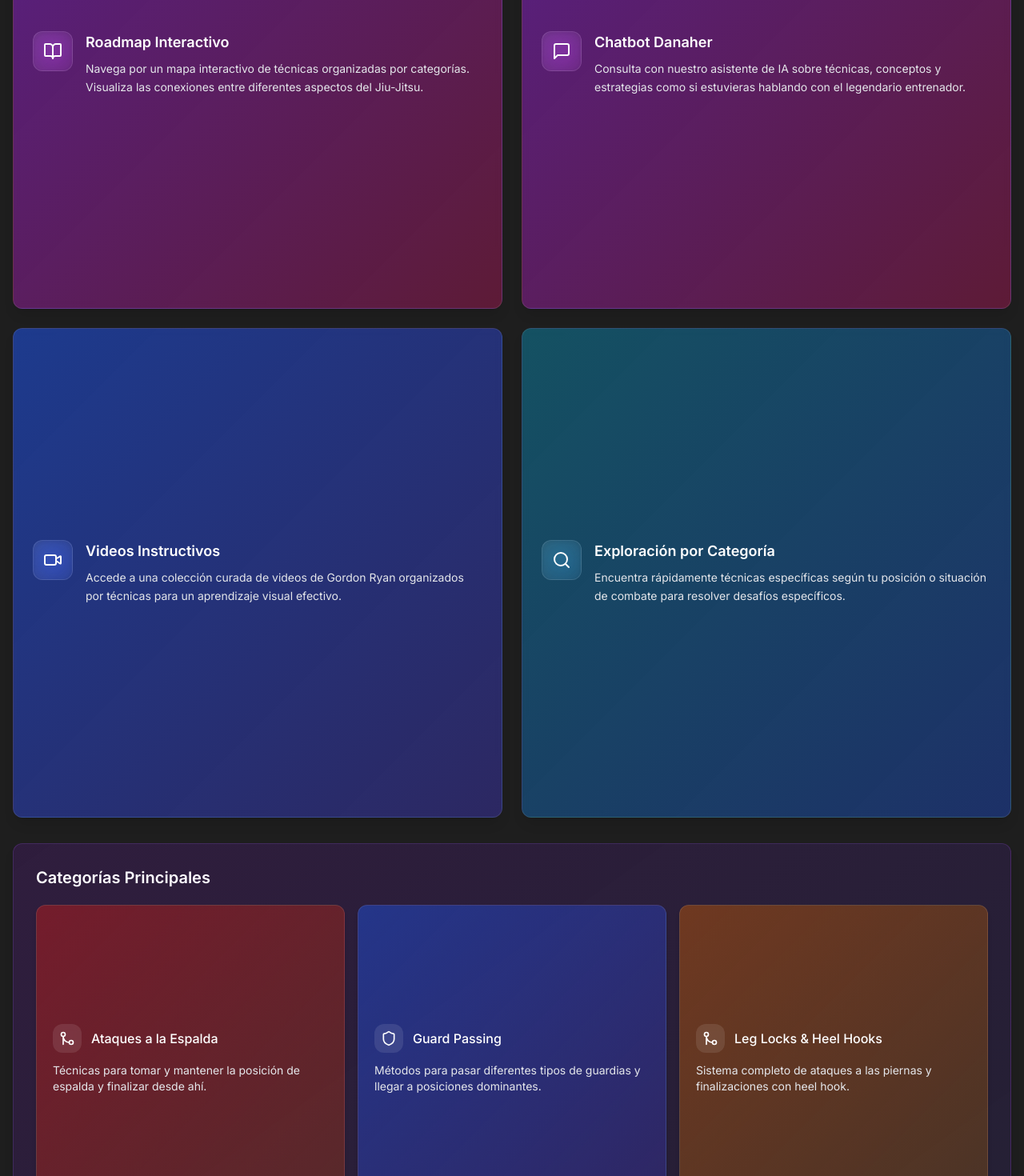
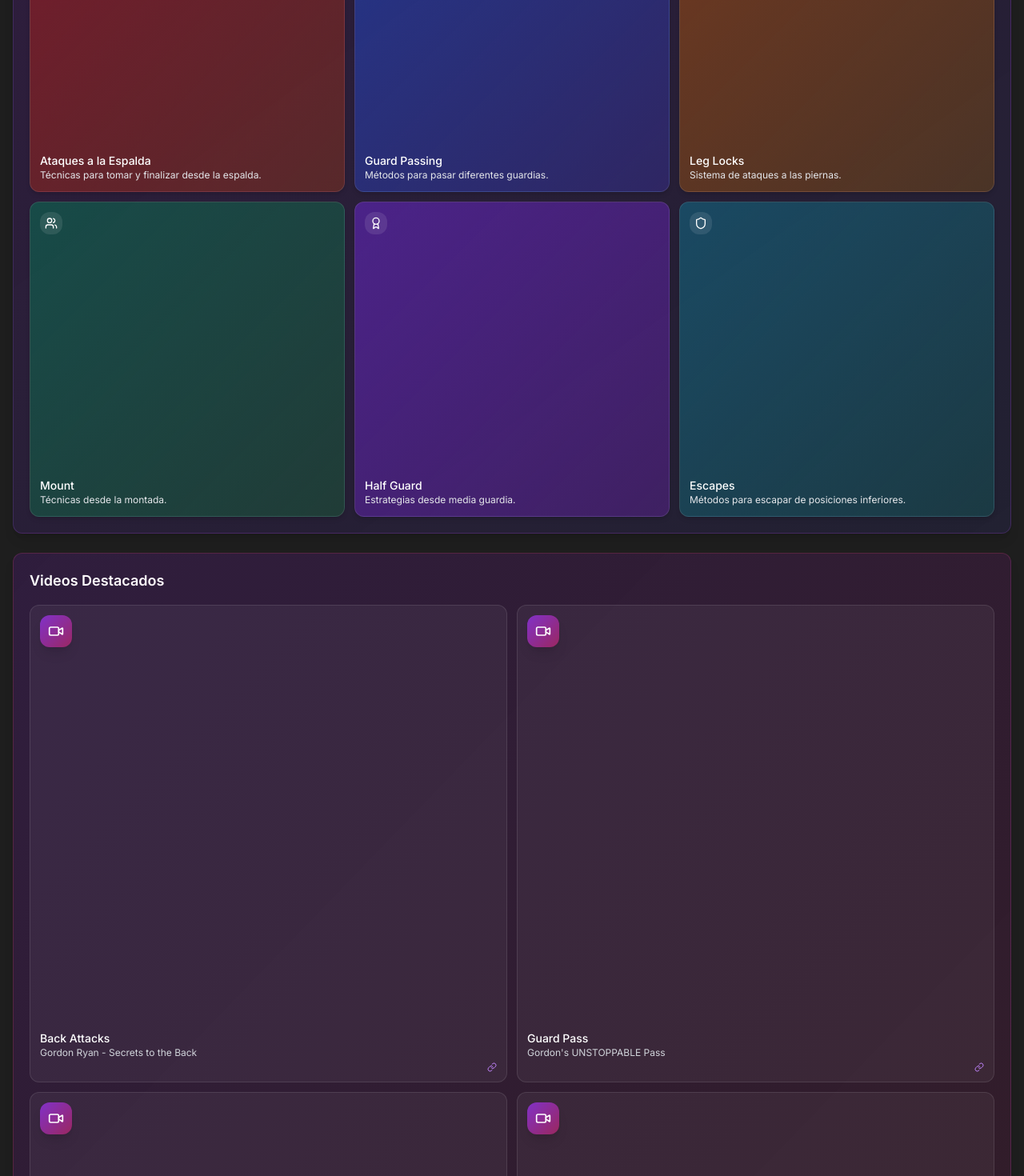
Before and after one commit to nicorosaless/RollAndLift, a React (Vite) app: page /jiujitsu in a window 1280 px wide. Shown: the part 1330-2800 px from the top of the page at 80% size. Built offline with nearby package versions, Linux system fonts and the light colour scheme; sample sign-in values are in the browser's storage.

Commit message:
Refactor: Adjust technique section layout
Make technique sections smaller and arrange them in rows.

```diff
--- a/src/components/jiujitsu/JiuJitsuHomePage.tsx
+++ b/src/components/jiujitsu/JiuJitsuHomePage.tsx
@@ -1,6 +1,6 @@
 
 import React from 'react';
-import { BookOpen, MessageSquare, Search, Video, Link, Award, Shield, GitMerge, Users } from 'lucide-react';
+import { BookOpen, MessageSquare, Video, Link, Award, Shield, GitMerge, Users } from 'lucide-react';
 import { useNavigate } from 'react-router-dom';
 
 const JiuJitsuHomePage = () => {
@@ -22,130 +22,130 @@ const JiuJitsuHomePage = () => {
   };
 
   return (
-    <div className="space-y-8 pb-10">
-      {/* Hero Section */}
-      <div className="p-8 bg-gradient-to-r from-purple-900/80 to-pink-900/60 rounded-xl shadow-lg border border-pink-500/20 relative overflow-hidden aspect-[4/3] md:aspect-square lg:aspect-[4/3] flex flex-col justify-center">
+    <div className="space-y-6 pb-6">
+      {/* Hero Section - More square aspect ratio */}
+      <div className="p-6 bg-gradient-to-r from-purple-900/80 to-pink-900/60 rounded-xl shadow-lg border border-pink-500/20 relative overflow-hidden aspect-square sm:aspect-[4/3] lg:aspect-[3/2] xl:aspect-[2/1] flex flex-col justify-center">
         {/* Decorative elements */}
         <div className="absolute -right-10 -top-10 w-40 h-40 bg-pink-500/10 rounded-full blur-3xl"></div>
         <div className="absolute -left-10 -bottom-10 w-40 h-40 bg-purple-500/10 rounded-full blur-3xl"></div>
 
-        <h2 className="text-3xl font-bold mb-4 bg-clip-text text-transparent bg-gradient-to-r from-purple-200 to-pink-200">
+        <h2 className="text-2xl sm:text-3xl font-bold mb-4 bg-clip-text text-transparent bg-gradient-to-r from-purple-200 to-pink-200">
           Bienvenido a la Plataforma de Jiu-Jitsu
         </h2>
-        <p className="text-white/90 mb-6 max-w-2xl text-lg">
+        <p className="text-white/90 mb-6 max-w-2xl text-sm sm:text-base">
           Explora el mundo del Jiu-Jitsu a través del sistema de Gordon Ryan y John Danaher. Aprende técnicas, conceptos y estrategias que te llevarán al siguiente nivel.
         </p>
         <div className="flex flex-wrap gap-3">
           <button
             onClick={() => handleNavigateToTab('roadmap')}
-            className="px-6 py-3 bg-gradient-to-r from-purple-600 to-pink-600 rounded-lg font-medium text-white hover:from-purple-500 hover:to-pink-500 transition-colors shadow-md flex items-center"
+            className="px-4 py-2 bg-gradient-to-r from-purple-600 to-pink-600 rounded-lg font-medium text-white hover:from-purple-500 hover:to-pink-500 transition-colors shadow-md flex items-center"
           >
-            <BookOpen className="mr-2 h-5 w-5" />
+            <BookOpen className="mr-2 h-4 w-4" />
             Explorar Roadmap
           </button>
           <button
             onClick={() => handleNavigateToTab('chatbot')}
-            className="px-6 py-3 bg-gradient-to-br from-purple-700/60 to-pink-700/40 text-white rounded-lg font-medium border border-white/10 hover:border-white/20 transition-all shadow-md flex items-center backdrop-blur-sm"
+            className="px-4 py-2 bg-gradient-to-br from-purple-700/60 to-pink-700/40 text-white rounded-lg font-medium border border-white/10 hover:border-white/20 transition-all shadow-md flex items-center backdrop-blur-sm"
           >
-            <MessageSquare className="mr-2 h-5 w-5" />
+            <MessageSquare className="mr-2 h-4 w-4" />
             Consultar a Danaher
           </button>
         </div>
       </div>
 
-      {/* Features Grid */}
-      <div className="grid grid-cols-1 md:grid-cols-2 gap-6">
+      {/* Features Grid - More compact, 2x2 grid on mobile, 4x1 on larger screens */}
+      <div className="grid grid-cols-2 sm:grid-cols-4 gap-3">
         <FeatureCard
           icon={BookOpen}
-          title="Roadmap Interactivo"
-          description="Navega por un mapa interactivo de técnicas organizadas por categorías. Visualiza las conexiones entre diferentes aspectos del Jiu-Jitsu."
+          title="Roadmap"
+          description="Mapa interactivo de técnicas organizadas por categorías."
           onClick={() => handleNavigateToTab('roadmap')}
         />
         <FeatureCard
           icon={MessageSquare}
           title="Chatbot Danaher"
-          description="Consulta con nuestro asistente de IA sobre técnicas, conceptos y estrategias como si estuvieras hablando con el legendario entrenador."
+          description="Consulta con nuestro asistente de IA sobre técnicas."
           onClick={() => handleNavigateToTab('chatbot')}
         />
         <FeatureCard
           icon={Video}
-          title="Videos Instructivos"
-          description="Accede a una colección curada de videos de Gordon Ryan organizados por técnicas para un aprendizaje visual efectivo."
+          title="Videos"
+          description="Videos de Gordon Ryan organizados por técnicas."
           color="from-blue-700/60 to-indigo-700/40"
         />
         <FeatureCard
-          icon={Search}
-          title="Exploración por Categoría"
-          description="Encuentra rápidamente técnicas específicas según tu posición o situación de combate para resolver desafíos específicos."
+          icon={Award}
+          title="Conceptos"
+          description="Principios clave del sistema Danaher-Ryan."
           color="from-cyan-700/60 to-blue-700/40"
         />
       </div>
 
-      {/* Technique Categories */}
-      <div className="bg-gradient-to-br from-purple-900/30 to-indigo-900/20 p-7 rounded-xl border border-purple-500/20 shadow-lg">
-        <h3 className="text-xl font-semibold mb-5 bg-clip-text text-transparent bg-gradient-to-r from-white to-purple-200">Categorías Principales</h3>
-        <div className="grid grid-cols-1 sm:grid-cols-2 md:grid-cols-3 gap-4">
+      {/* Technique Categories - 3x2 grid on all screen sizes */}
+      <div className="bg-gradient-to-br from-purple-900/30 to-indigo-900/20 p-5 rounded-xl border border-purple-500/20 shadow-lg">
+        <h3 className="text-lg font-semibold mb-4 bg-clip-text text-transparent bg-gradient-to-r from-white to-purple-200">Categorías Principales</h3>
+        <div className="grid grid-cols-2 sm:grid-cols-3 gap-3">
           <CategoryCard
             icon={GitMerge}
             title="Ataques a la Espalda"
-            description="Técnicas para tomar y mantener la posición de espalda y finalizar desde ahí."
+            description="Técnicas para tomar y finalizar desde la espalda."
             color="from-red-700/50 to-orange-700/30"
           />
           <CategoryCard
             icon={Shield}
             title="Guard Passing"
-            description="Métodos para pasar diferentes tipos de guardias y llegar a posiciones dominantes."
+            description="Métodos para pasar diferentes guardias."
             color="from-blue-700/50 to-indigo-700/30"
           />
           <CategoryCard
             icon={GitMerge}
-            title="Leg Locks & Heel Hooks"
-            description="Sistema completo de ataques a las piernas y finalizaciones con heel hook."
+            title="Leg Locks"
+            description="Sistema de ataques a las piernas."
             color="from-amber-700/50 to-yellow-700/30"
           />
           <CategoryCard
             icon={Users}
-            title="Control desde Mount"
-            description="Técnicas para mantener y atacar desde la posición dominante de montada."
+            title="Mount"
+            description="Técnicas desde la montada."
             color="from-emerald-700/50 to-green-700/30"
           />
           <CategoryCard
             icon={Award}
             title="Half Guard"
-            description="Estrategias para luchar desde la media guardia, tanto ofensiva como defensivamente."
+            description="Estrategias desde media guardia."
             color="from-violet-700/50 to-purple-700/30"
           />
           <CategoryCard
             icon={Shield}
-            title="Escapes & Defensa"
-            description="Métodos para escapar de posiciones inferiores y defenderse contra ataques comunes."
+            title="Escapes"
+            description="Métodos para escapar de posiciones inferiores."
             color="from-cyan-700/50 to-teal-700/30"
           />
         </div>
       </div>
 
-      {/* Featured Videos */}
-      <div className="bg-gradient-to-br from-purple-900/30 to-pink-900/20 p-7 rounded-xl shadow-lg border border-pink-500/20">
-        <h3 className="text-xl font-semibold mb-5 bg-clip-text text-transparent bg-gradient-to-r from-white to-pink-200">Videos Destacados</h3>
-        <div className="grid grid-cols-1 md:grid-cols-2 gap-5">
+      {/* Featured Videos - 2x2 grid instead of 2x1 */}
+      <div className="bg-gradient-to-br from-purple-900/30 to-pink-900/20 p-5 rounded-xl shadow-lg border border-pink-500/20">
+        <h3 className="text-lg font-semibold mb-4 bg-clip-text text-transparent bg-gradient-to-r from-white to-pink-200">Videos Destacados</h3>
+        <div className="grid grid-cols-2 gap-3">
           <VideoHighlight
-            title="Sistema Completo de Back Attacks"
-            description="Gordon Ryan - Secrets to the Back System"
+            title="Back Attacks"
+            description="Gordon Ryan - Secrets to the Back"
             url="https://www.youtube.com/watch?v=WO3ZGcVItRM"
           />
           <VideoHighlight
-            title="Guard Pass Imparable"
-            description="Learn Gordon Ryan's UNSTOPPABLE Guard Pass"
+            title="Guard Pass"
+            description="Gordon's UNSTOPPABLE Pass"
             url="https://www.youtube.com/watch?v=_H1B40WK8ps"
           />
           <VideoHighlight
-            title="Sistema desde Mount"
-            description="Gordon Ryan - System from Mount"
+            title="Mount System"
+            description="System from Mount"
             url="https://www.youtube.com/watch?v=Y1Ud6fzt5J8"
           />
           <VideoHighlight
-            title="Leglocks to Back Attacks"
-            description="Gordon Ryan - Advanced Transitions"
+            title="Leglocks"
+            description="Advanced Transitions"
             url="https://www.youtube.com/watch?v=a4VGiGUQrWU"
           />
         </div>
@@ -163,17 +163,15 @@ const FeatureCard = ({ icon: Icon, title, description, color = "from-purple-700/
 }) => {
   return (
     <div
-      className={`p-6 bg-gradient-to-br ${color} rounded-xl border border-white/10 hover:border-white/20 shadow-lg hover:shadow-xl transition-all duration-300 transform hover:-translate-y-1 cursor-pointer backdrop-blur-sm aspect-square flex flex-col justify-center`}
+      className={`p-3 bg-gradient-to-br ${color} rounded-xl border border-white/10 hover:border-white/20 shadow-lg hover:shadow-xl transition-all duration-300 transform hover:-translate-y-1 cursor-pointer backdrop-blur-sm aspect-square flex flex-col justify-between`}
       onClick={onClick}
     >
-      <div className="flex items-start">
-        <div className="p-3 bg-gradient-to-br from-white/10 to-white/5 rounded-lg backdrop-blur-md shadow-inner mr-4 border border-white/10">
-          <Icon className="w-6 h-6 text-white" />
-        </div>
-        <div>
-          <h3 className="font-semibold text-white text-lg mb-2">{title}</h3>
-          <p className="text-gray-200 text-sm leading-relaxed">{description}</p>
-        </div>
+      <div className="p-2 bg-gradient-to-br from-white/10 to-white/5 rounded-lg backdrop-blur-md shadow-inner border border-white/10 w-fit">
+        <Icon className="w-5 h-5 text-white" />
+      </div>
+      <div>
+        <h3 className="font-semibold text-white text-sm mb-1">{title}</h3>
+        <p className="text-gray-200 text-xs leading-relaxed">{description}</p>
       </div>
     </div>
   );
@@ -186,14 +184,14 @@ const CategoryCard = ({ icon: Icon, title, description, color = "from-purple-700
   color?: string
 }) => {
   return (
-    <div className={`p-5 bg-gradient-to-br ${color} rounded-lg border border-white/10 hover:border-white/20 transition-all duration-300 transform hover:-translate-y-1 cursor-pointer shadow-md aspect-square flex flex-col justify-center`}>
-      <div className="flex items-center mb-3">
-        <div className="p-2 bg-white/10 rounded-lg mr-3 backdrop-blur-sm">
-          <Icon className="w-5 h-5 text-white" />
-        </div>
-        <h4 className="font-medium text-white">{title}</h4>
+    <div className={`p-3 bg-gradient-to-br ${color} rounded-lg border border-white/10 hover:border-white/20 transition-all duration-300 transform hover:-translate-y-1 cursor-pointer shadow-md aspect-square flex flex-col justify-between`}>
+      <div className="p-1.5 bg-white/10 rounded-lg backdrop-blur-sm w-fit">
+        <Icon className="w-4 h-4 text-white" />
       </div>
-      <p className="text-gray-200 text-sm">{description}</p>
+      <div>
+        <h4 className="font-medium text-white text-sm">{title}</h4>
+        <p className="text-gray-200 text-xs">{description}</p>
+      </div>
     </div>
   );
 };
@@ -204,24 +202,19 @@ const VideoHighlight = ({ title, description, url }: { title: string, descriptio
       href={url}
       target="_blank"
       rel="noopener noreferrer"
-      className="flex items-center p-4 bg-white/5 hover:bg-white/10 rounded-lg transition-colors border border-white/10 hover:border-white/20 group aspect-[3/1]"
+      className="flex flex-col p-3 bg-white/5 hover:bg-white/10 rounded-lg transition-colors border border-white/10 hover:border-white/20 group aspect-square"
     >
-      <div className="mr-4 relative flex-shrink-0">
-        <div className="w-16 h-16 flex items-center justify-center bg-gradient-to-br from-purple-600/80 to-pink-600/60 rounded-lg shadow-lg group-hover:from-pink-600/80 group-hover:to-purple-600/60 transition-colors">
-          <Video className="h-7 w-7 text-white" />
-        </div>
-        <div className="absolute inset-0 bg-black/20 rounded-lg opacity-0 group-hover:opacity-100 flex items-center justify-center transition-opacity">
-          <div className="w-10 h-10 rounded-full bg-white/20 flex items-center justify-center backdrop-blur-sm">
-            <div className="w-0 h-0 border-t-8 border-t-transparent border-l-12 border-l-white border-b-8 border-b-transparent ml-1"></div>
-          </div>
+      <div className="relative flex-shrink-0 mb-auto">
+        <div className="w-10 h-10 flex items-center justify-center bg-gradient-to-br from-purple-600/80 to-pink-600/60 rounded-lg shadow-lg group-hover:from-pink-600/80 group-hover:to-purple-600/60 transition-colors">
+          <Video className="h-5 w-5 text-white" />
         </div>
       </div>
-      <div>
-        <h4 className="font-medium text-white text-base group-hover:text-pink-300 transition-colors">{title}</h4>
+      <div className="mt-auto">
+        <h4 className="font-medium text-white text-sm group-hover:text-pink-300 transition-colors">{title}</h4>
         <p className="text-xs text-gray-300">{description}</p>
       </div>
-      <div className="ml-auto">
-        <Link className="h-4 w-4 text-purple-400 group-hover:text-pink-400 transition-colors" />
+      <div className="self-end mt-1">
+        <Link className="h-3 w-3 text-purple-400 group-hover:text-pink-400 transition-colors" />
       </div>
     </a>
   );
--- a/src/pages/JiuJitsuPage.tsx
+++ b/src/pages/JiuJitsuPage.tsx
@@ -87,7 +87,7 @@ const JiuJitsuPage = () => {
                 <h2 className="text-lg mb-3">
                   Técnica: <span className="text-traccent">{getSelectedTechniqueName()}</span>
                 </h2>
-                <div>
+                <div className="grid grid-cols-1 sm:grid-cols-2 lg:grid-cols-3 gap-4">
                   {videos.map(video => (
                     <VideoCard
                       key={video.id}
```
Also changed, not shown: src/components/jiujitsu/TechniqueTree.tsx (+30 -31 lines).
